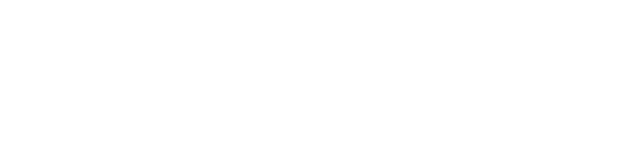
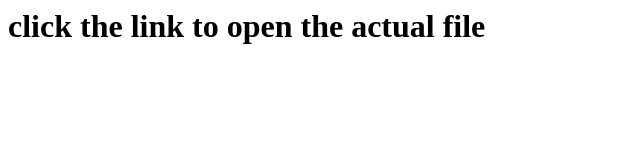
Before and after one commit to admin505admin505/XML, a plain HTML site: page index.html in a window 1280 px wide. Shown: the whole page, without its empty margins (0-640 px from the left). Drawn offline with Linux system fonts and the light colour scheme.

Commit message:
Update index.html

```diff
--- a/index.html
+++ b/index.html
@@ -4,6 +4,7 @@
   <body>
     <header>
       <title>XML opener</title>
+      <h1>click the link to open the actual file</h1>
       <div><a href="xml.html>open</a></div>
     </header>
   </body>
```
